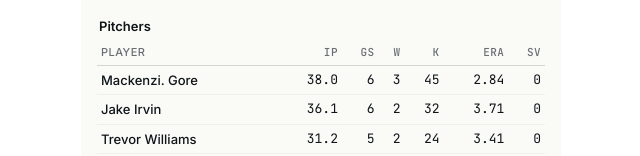
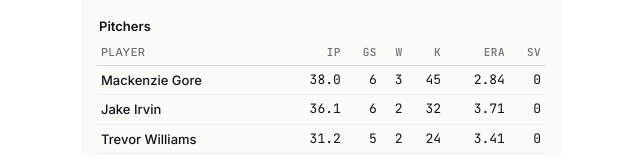
Before and after one commit to jaynarg/team-tracker-mlb, a React (Vite) app: page / in a window 1280 px wide. Shown: the part 796-952 px from the top of the page, without its empty margins (319-959 px from the left). Built offline with nearby package versions, Linux system fonts and the light colour scheme; no server answers.

Commit message:
First names up to 9 chars show in full

```diff
--- a/src/App.jsx
+++ b/src/App.jsx
@@ -99,7 +99,7 @@
   const parts = fullName.split(' ');
   if (parts.length < 2) return fullName;
   const first = parts[0];
-  const prefix = first.slice(0, 8);
+  const prefix = first.slice(0, 9);
   const dot = prefix.length < first.length ? '.' : ''; // only add period if we truncated
   return `${prefix}${dot} ${parts.slice(1).join(' ')}`;
 };
```
